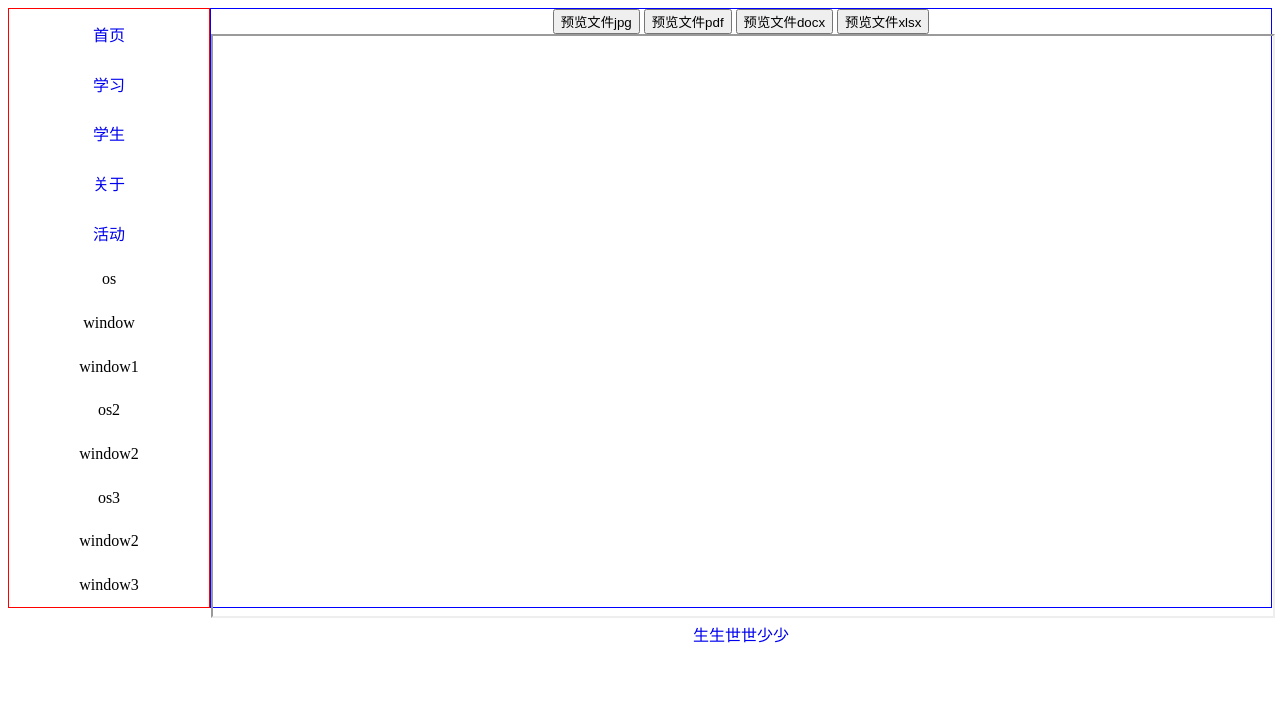
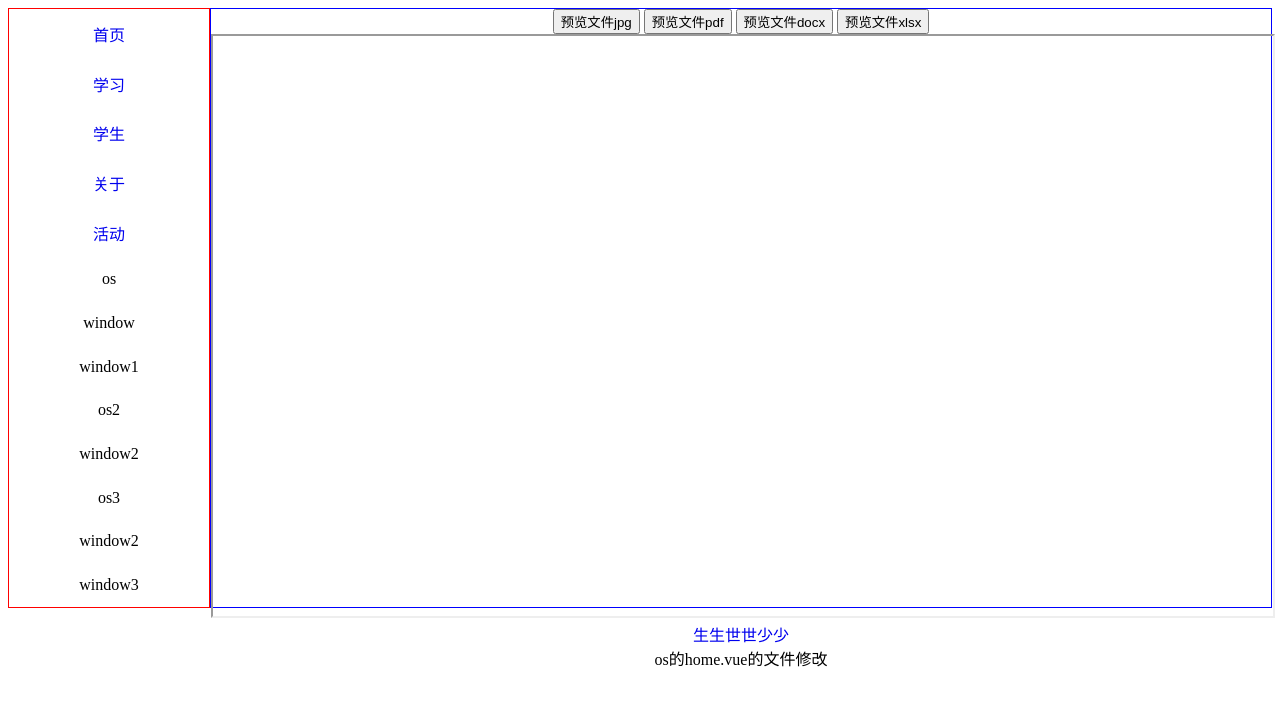
Before and after one commit to xudunyao/vue-router, a Vue app: page /home in a window 1280 px wide. Shown: the top 706 px of the page. Built offline with nearby package versions, Linux system fonts and the light colour scheme.

Commit message:
os的home.vue的文件修改

```diff
--- a/src/components/Home.vue
+++ b/src/components/Home.vue
@@ -4,6 +4,7 @@
       <iframe class="filename" :src="url" width="100%" height="580"></iframe>
       <a href="https://misuyunpu.oss-cn-shenzhen.aliyuncs.com/09595250.jpg" target="_blank">生生世世少</a>
        <a href="https://view.officeapps.live.com/op/view.aspx?src=https://misuyunpu.oss-cn-shenzhen.aliyuncs.com/New%20DOCX%20%E6%96%87%E6%A1%A3.docx" target="_blank">少</a>
+       <div>os的home.vue的文件修改</div>
     </div>
 
 </template>
```
